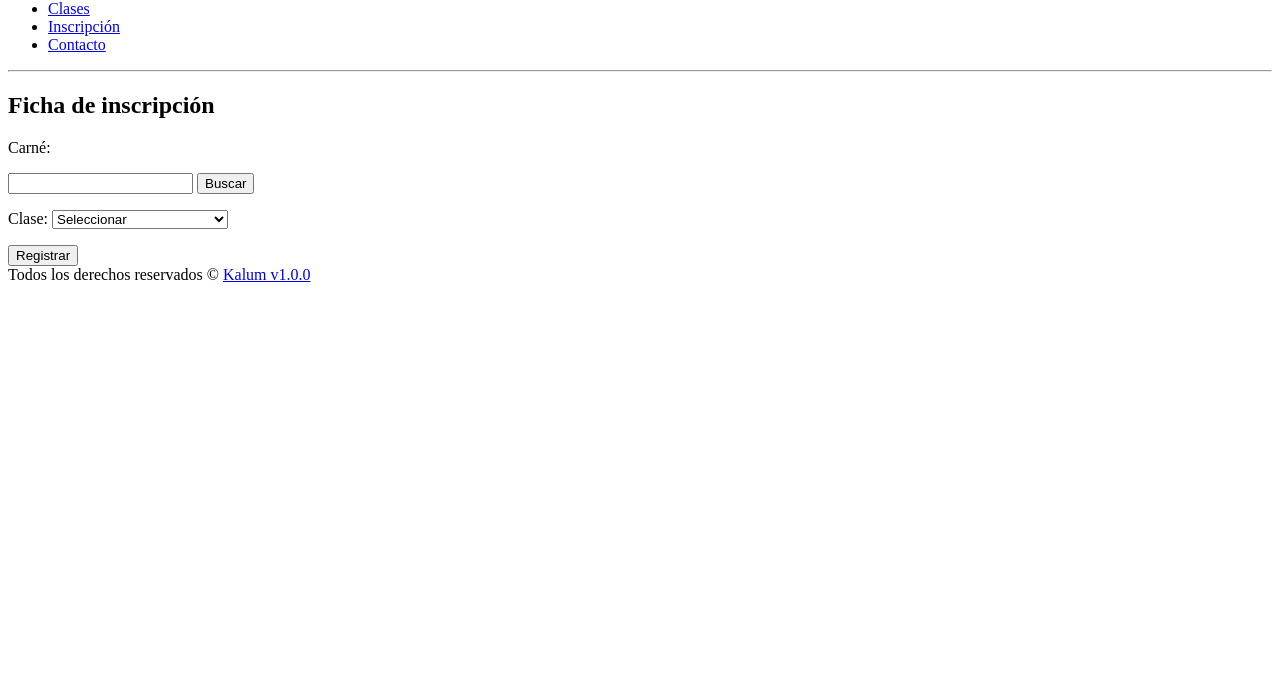
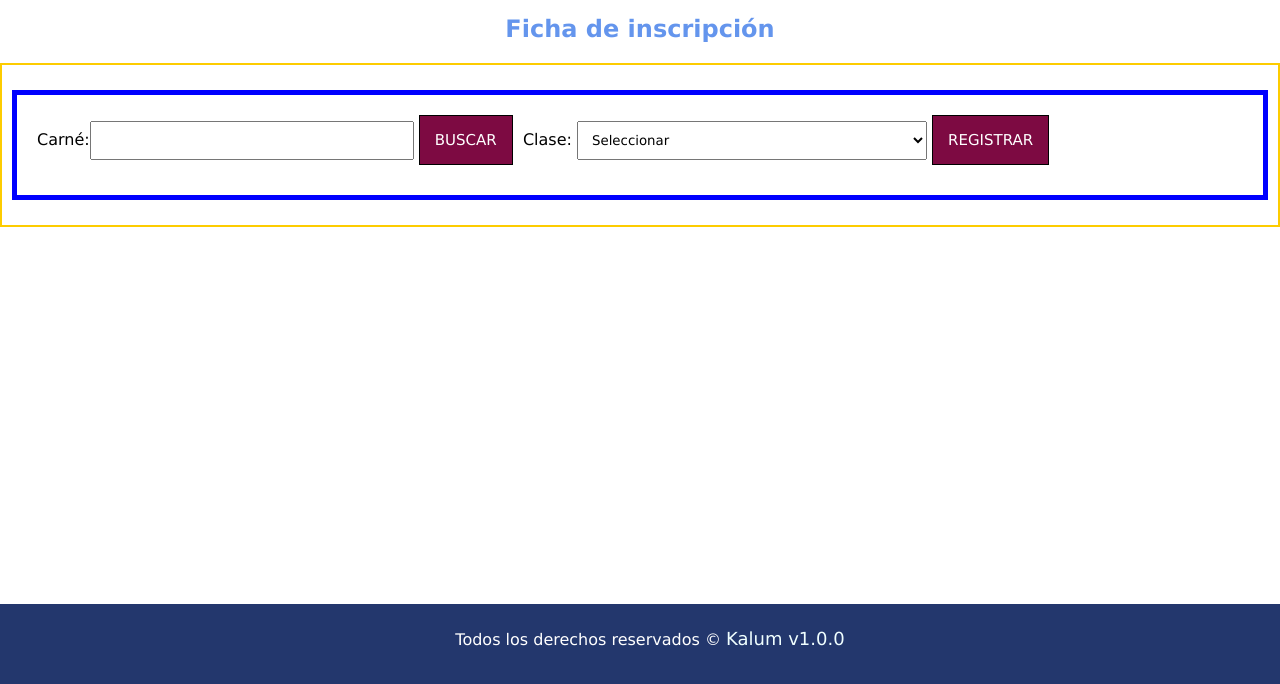
Before and after one commit to EdwinTumax/vs-frontend-2021, a plain HTML site: page inscripcion.html in a window 1280 px wide. Shown: the part 116-800 px from the top of the page. Drawn offline with Linux system fonts and the light colour scheme.

Commit message:
Finalizando el proceso de diseño de la pagina

```diff
--- a/assets/css/style.css
+++ b/assets/css/style.css
@@ -34,13 +34,18 @@ footer a {
     color: azure;
 }
 
+
 /* Selector por ID*/
 #contenido{
     border: 2px solid #FDCC00;
     padding: 10px;
 }
 
-#contenido img {
+#contenido table{
+    margin: auto;
+}
+
+#principal {
     margin-left: 20%;
 }
 
@@ -50,3 +55,73 @@ footer a {
     font-weight: bold;
     margin: 10px;
 }
+
+#menu {
+    background-color: #eee;
+}
+
+#menu ul li {
+    display: block;
+    float: left;
+    border-right:#ccc 1px solid;
+}
+
+#menu ul li a {
+    display: block;
+    padding: 15px;
+    color: #444;
+}
+
+#menu ul li:hover {
+    background: rgb(16, 75, 143);
+    cursor: pointer;
+}
+
+#menu ul li:hover a {
+    color: white;
+}
+
+/*Selector por clase*/
+.clearFix {
+    float: none;
+    clear: both;
+}
+
+.subTitulo {
+    text-align: center;
+    color: cornflowerblue;
+    margin-top: 20px;
+    margin-bottom: 20px;
+}
+
+/*Selector por atributo */
+
+#contenido form {
+    border: 5px solid blue;
+    margin-top: 15px;
+    margin-bottom: 15px;
+    padding: 20px;
+}
+#contenido form * {
+    display: inline-block;
+}
+
+input[type="text"], select {
+    margin-bottom: 15px;
+    padding: 10px;
+    width: 300px;
+}
+
+select {
+    width: 350px;
+}
+
+input[type="submit"], button {
+    background: #7D0A42;
+    color: white;
+    padding: 15px;
+    font-size: 15px;
+    text-transform: uppercase;
+    border: 1px solid black;
+    cursor: pointer;
+}
--- a/inscripcion.html
+++ b/inscripcion.html
@@ -5,22 +5,24 @@
         <title>
             Sistema de control académico Kalum v1.0.0
         </title>
+        <link rel="stylesheet" href="./assets/css/style.css">
     </head>
     <body>
         <header>
             <h1>Sistema de control académico <em>Kalum</em></h1>
         </header>
-        <nav>
+        <nav id="menu">
             <ul>
                 <li><a href="./index.html">Inicio</a></li>
                 <li><a href="./carreras-tecnicas.html">Carreras técnicas</a></li>
                 <li><a href="./clases.html">Clases</a></li>
                 <li><a href="./inscripcion.html">Inscripción</a></li>
                 <li><a href="./contacto.html">Contacto</a></li>
+                <div class="clearFix"></div>
             </ul>
         </nav>
         <hr>
-        <h2>Ficha de inscripción</h2>
+        <h2 class="subTitulo">Ficha de inscripción</h2>
         <div id="contenido">
             <form action="">
                 <p>
```
Also changed, not shown: carreras-tecnicas.html (+6 -3 lines), clases.html (+6 -2 lines), contacto.html (+4 -2 lines), index.html (+3 -2 lines).
